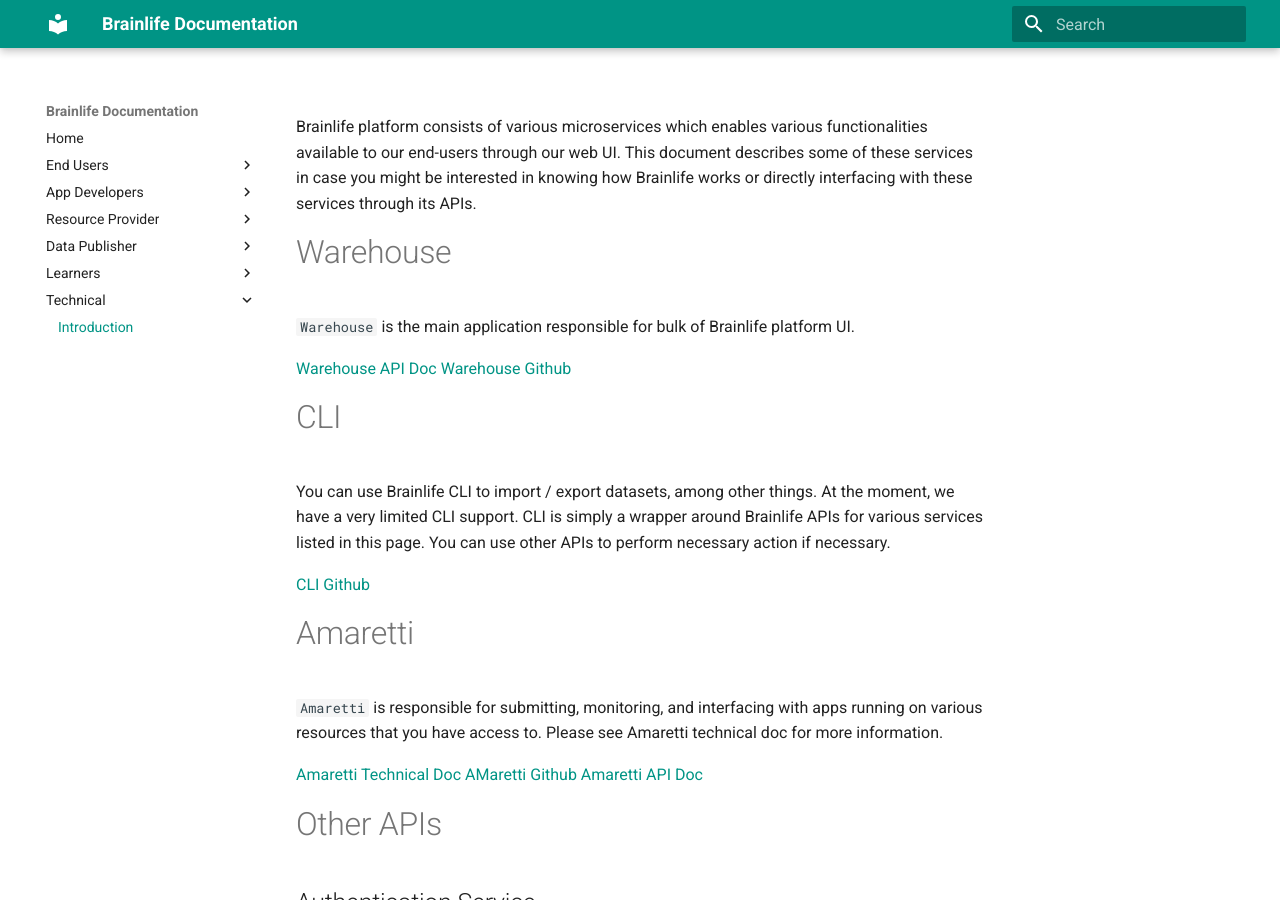
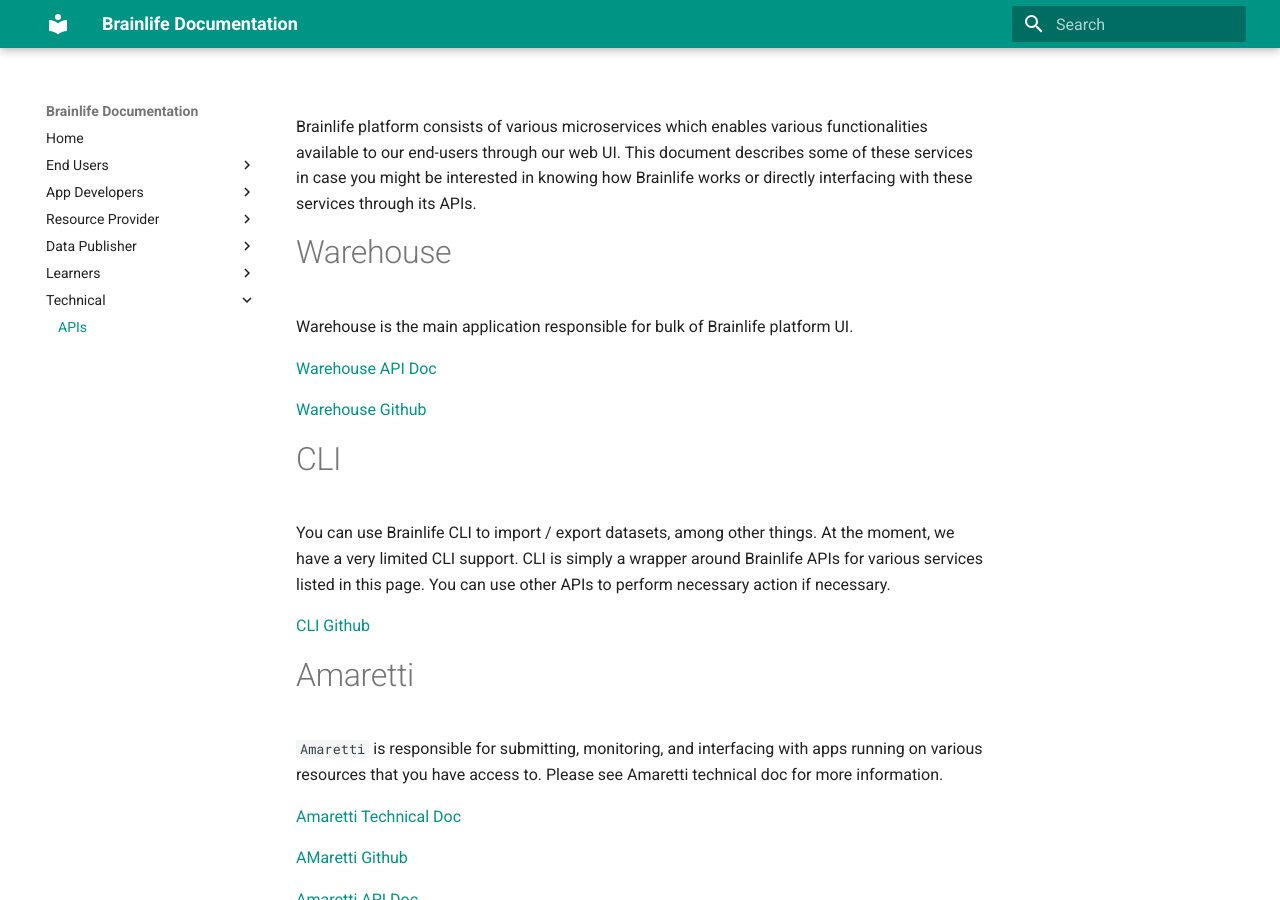
Before and after one commit to brainlife/docs, an MkDocs documentation site: the page built from docs/technical/api.md, in a window 1280 px wide and 900 px high. Built offline with MkDocs 1.6.1 and Material for MkDocs 9.7.7, drawn with Linux system fonts in a browser that asks for light colours; old or Windows-style settings are respelled for this version of MkDocs.

Commit message:
slight reformatting

```diff
--- a/docs/technical/index.md
+++ b/docs/technical/api.md
@@ -3,9 +3,10 @@
 
 # Warehouse
 
-`Warehouse` is the main application responsible for bulk of Brainlife platform UI.
+Warehouse is the main application responsible for bulk of Brainlife platform UI.
 
 [Warehouse API Doc](https://brain-life.github.io/warehouse/apidoc)
+
 [Warehouse Github](https://github.com/brain-life/warehouse)
 
 
@@ -20,7 +21,9 @@
 `Amaretti` is responsible for submitting, monitoring, and interfacing with apps running on various resources that you have access to. Please see Amaretti technical doc for more information.
 
 [Amaretti Technical Doc](https://brain-life.github.io/amaretti/)
+
 [AMaretti Github](https://github.com/brain-life/amaretti)
+
 [Amaretti API Doc](https://brain-life.github.io/amaretti/apidoc)
 
 # Other APIs
@@ -28,14 +31,17 @@
 ## Authentication Service
 
 [Auth Github](https://github.com/soichih/auth)
+
 [Auth API Doc](http://soichi.us/auth/apidoc/)
 
 ## Event Service
 
 [Event Github](https://github.com/soichih/event)
+
 [Event API Doc](http://soichi.us/event/apidoc/)
 
 ## Profile Service
 
 [Profile Github](https://github.com/soichih/profile)
+
 [Profile API Doc](http://soichi.us/profile/apidoc/)
--- a/mkdocs.yml
+++ b/mkdocs.yml
@@ -23,7 +23,7 @@
   - Learners:
     - Todo: todo.md
   - Technical:
-    - Introduction: technical/index.md
+    - APIs: technical/api.md
 
 extra:
   disqus: 'brain-life'
```
